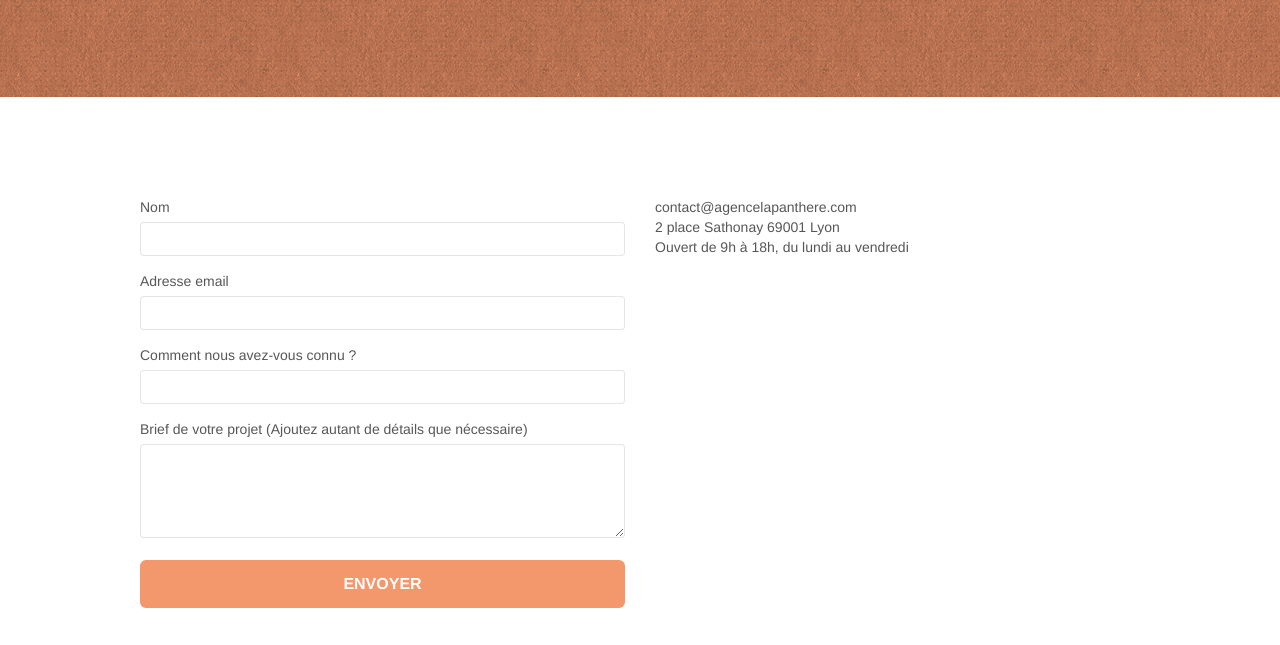
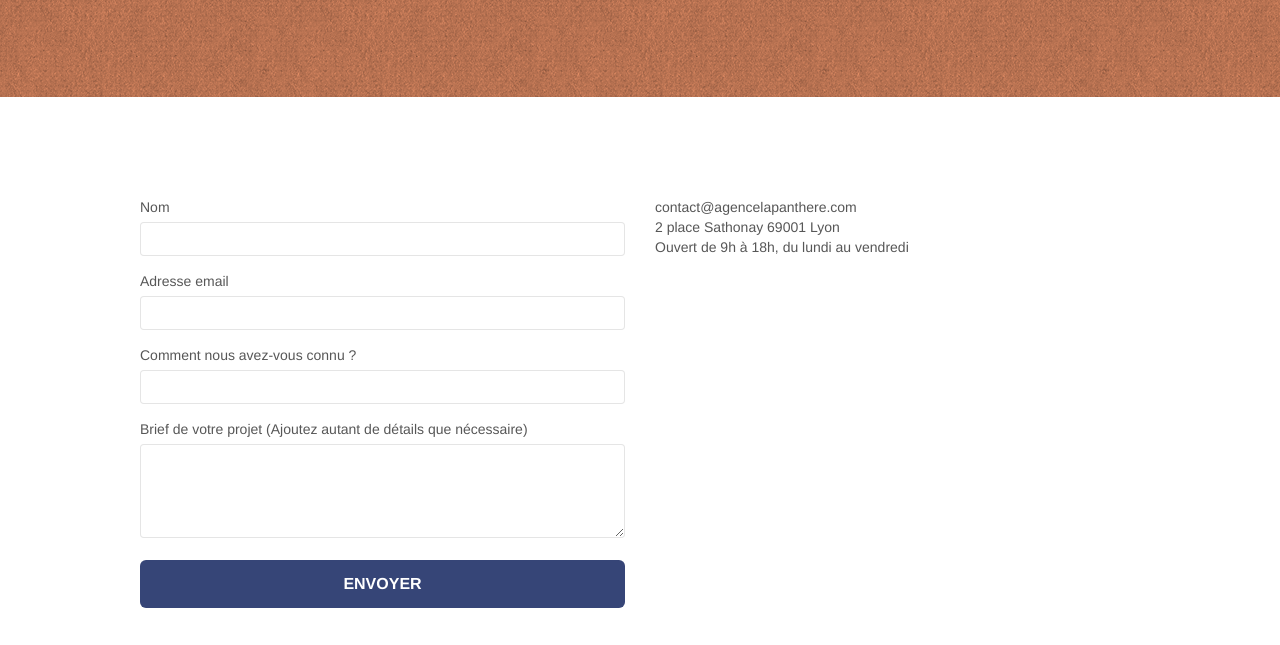
Before and after one commit to PhilippeDeOliveira75/LaPanthere, a plain HTML site: page new/Starting website 2/page2.html in a window 1280 px wide. Shown: the part 307-952 px from the top of the page. Drawn offline with Linux system fonts and the light colour scheme.

Commit message:
test fonctionnalité

```diff
--- a/new/Starting website 2/page2.html
+++ b/new/Starting website 2/page2.html
@@ -106,7 +106,7 @@
 							Brief de votre projet (Ajoutez autant de détails que nécessaire)<br>
 						</label><textarea id="message" class="form-control" rows="4" cols="50" required></textarea>
 					</div>
-					<button class="bloc-button btn btn-lg btn-block cta-hero btn-atomic-tangerine" type="submit">
+					<button class="bloc-button btn btn-lg btn-block cta-hero bgc-dark-slate-blue" type="submit">
 						Envoyer
 					</button>
 				</form>
```
